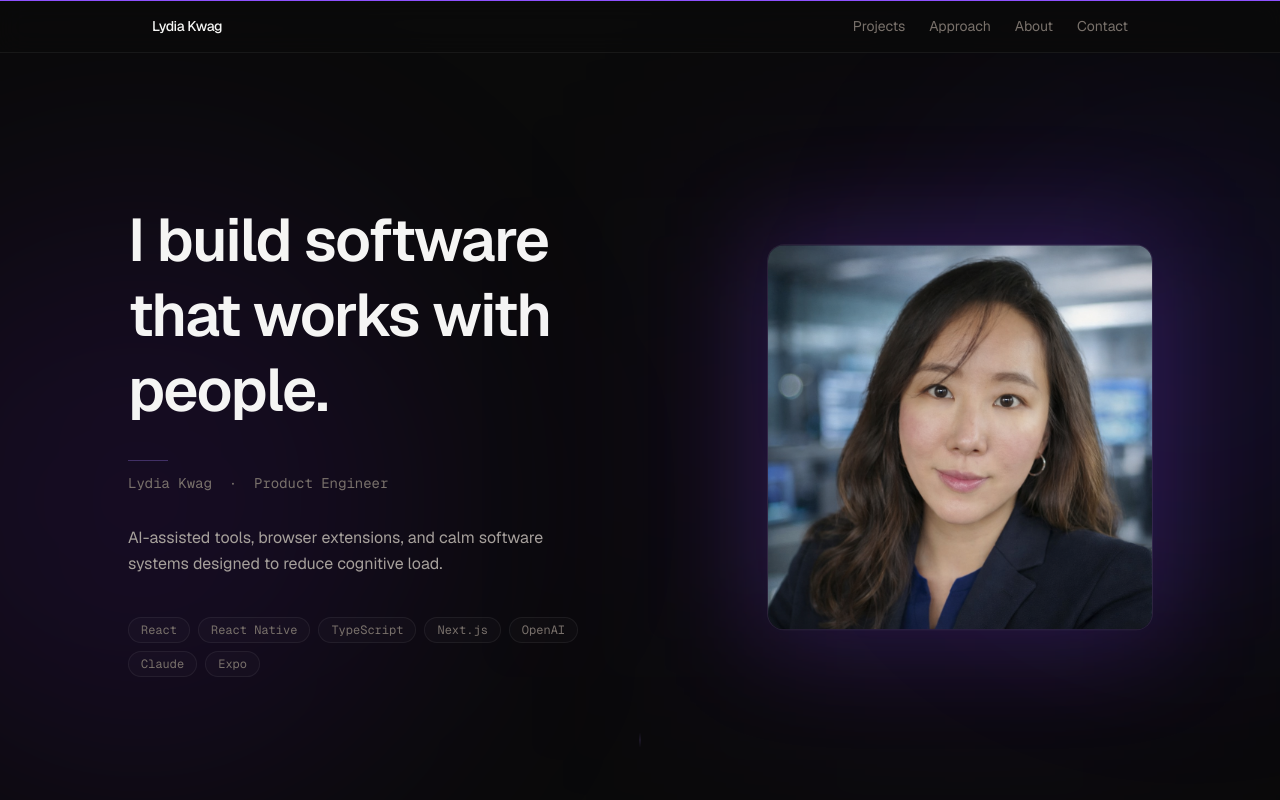
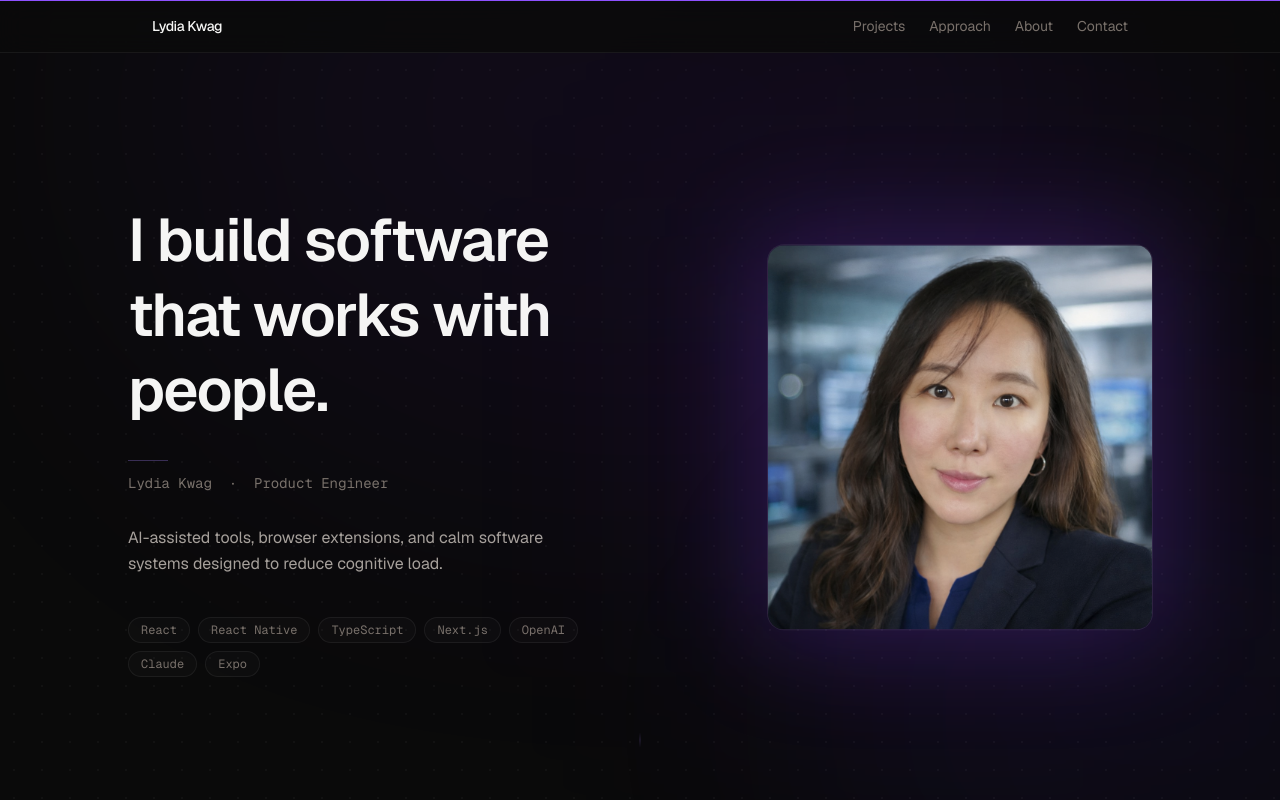
Before and after one commit to lydiacodesdaily/lydia-kwag, a Next.js app: page / in a window 1280 px wide. Shown: the top 800 px of the page. Built offline with nearby package versions, Linux system fonts and the light colour scheme.

Commit message:
Improve bg - dot grid on body, ambient glows

```diff
--- a/src/app/globals.css
+++ b/src/app/globals.css
@@ -17,6 +17,8 @@ html {
 
 body {
   background-color: #0a0a0a;
+  background-image: radial-gradient(rgba(255, 255, 255, 0.03) 1px, transparent 1px);
+  background-size: 28px 28px;
   color: #f5f5f4;
   -webkit-font-smoothing: antialiased;
   -moz-osx-font-smoothing: grayscale;
--- a/src/app/page.tsx
+++ b/src/app/page.tsx
@@ -9,6 +9,13 @@ import Footer from "@/components/Footer";
 export default function Home() {
   return (
     <>
+      {/* Page-wide ambient lighting — fixed so it persists as a backdrop while scrolling */}
+      <div className="pointer-events-none fixed inset-0 overflow-hidden" aria-hidden="true">
+        {/* Primary top-center violet bloom — anchors the hero */}
+        <div className="absolute -top-60 left-1/2 h-[700px] w-[1000px] -translate-x-1/2 rounded-full bg-violet-600/[0.06] blur-[140px]" />
+        {/* Secondary bottom-right indigo accent — adds depth for lower sections */}
+        <div className="absolute bottom-0 right-0 h-[500px] w-[700px] translate-x-1/3 translate-y-1/3 rounded-full bg-indigo-700/[0.05] blur-[120px]" />
+      </div>
       <Nav />
       <main>
         <Hero />
--- a/src/components/Hero.tsx
+++ b/src/components/Hero.tsx
@@ -29,12 +29,6 @@ const item: Variants = {
 export default function Hero() {
   return (
     <section className="relative flex min-h-screen flex-col justify-center overflow-hidden px-6 pt-20">
-      {/* Background orbs */}
-      <div className="pointer-events-none absolute inset-0">
-        <div className="absolute -left-40 top-1/4 h-[600px] w-[600px] rounded-full bg-violet-600/10 blur-[130px]" />
-        <div className="absolute -right-40 bottom-1/4 h-[500px] w-[500px] rounded-full bg-indigo-600/8 blur-[110px]" />
-      </div>
-
       <div className="relative mx-auto w-full max-w-5xl">
         <div className="grid grid-cols-1 items-center gap-16 md:grid-cols-2">
           <motion.div variants={container} initial="hidden" animate="show">
```
